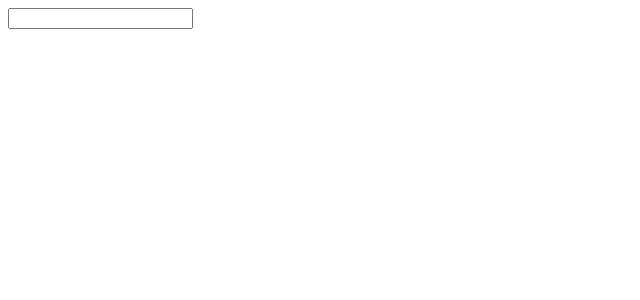
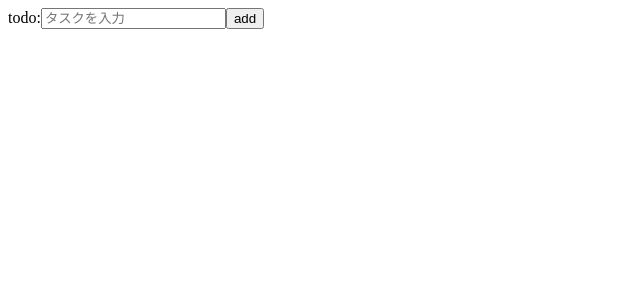
Before and after one commit to b-yuko/todoList-app, a React (Vite) app in the folder frontend/: page / in a window 1280 px wide. Shown: the top 300 px of the page, without its empty margins (0-640 px from the left). Built offline with nearby package versions, Linux system fonts and the light colour scheme.

Commit message:
feat: タスク送信用のボタンを追加した

```diff
--- a/frontend/src/component/TodoPage.tsx
+++ b/frontend/src/component/TodoPage.tsx
@@ -1,3 +1,11 @@
 export function TodoPage() {
-  return <input />;
+  return (
+    <form>
+      <label>
+        todo:
+        <input name="todoTask" placeholder="タスクを入力" />
+      </label>
+      <button type="submit">add</button>
+    </form>
+  );
 }
```
Also changed, not shown: 2 other files (tests, documents, lock files or other folders).
